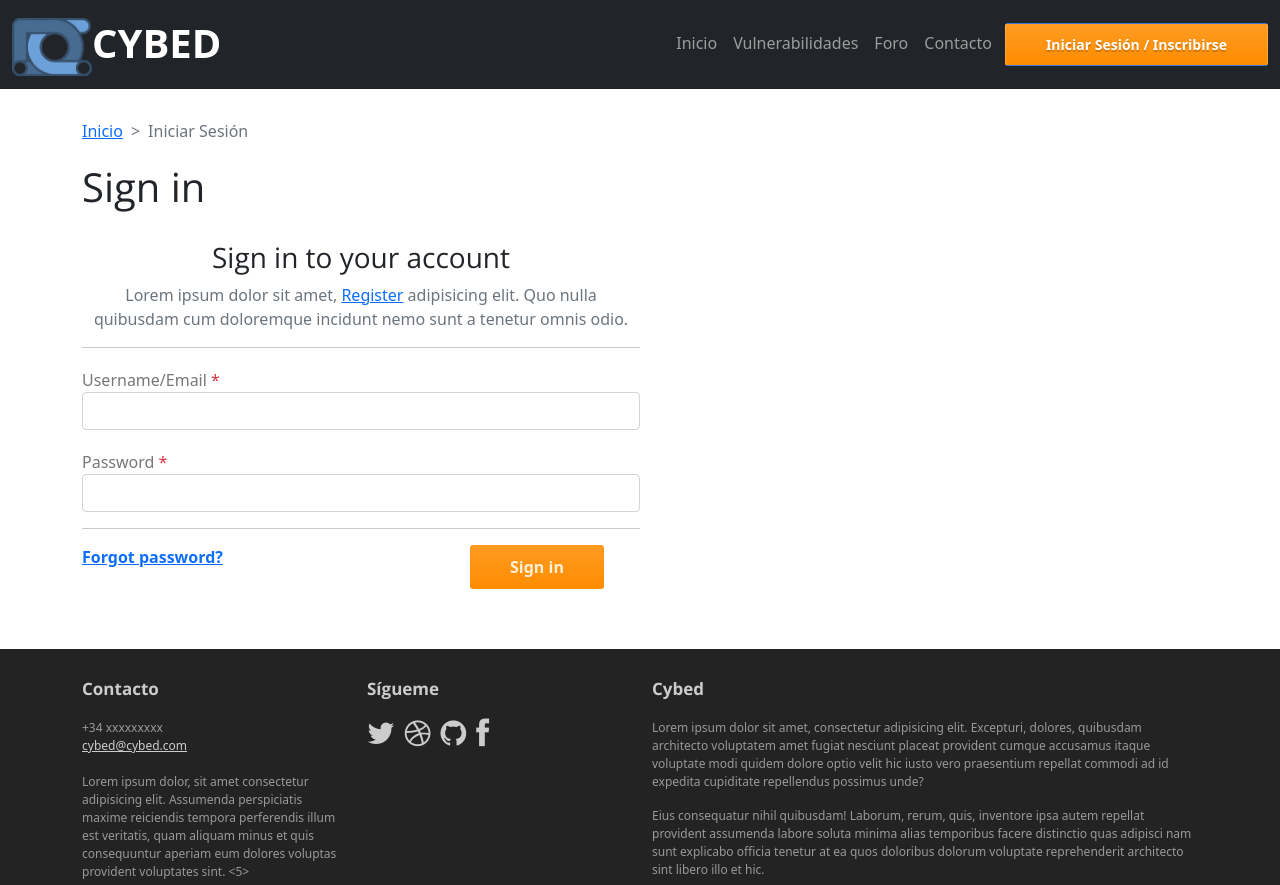
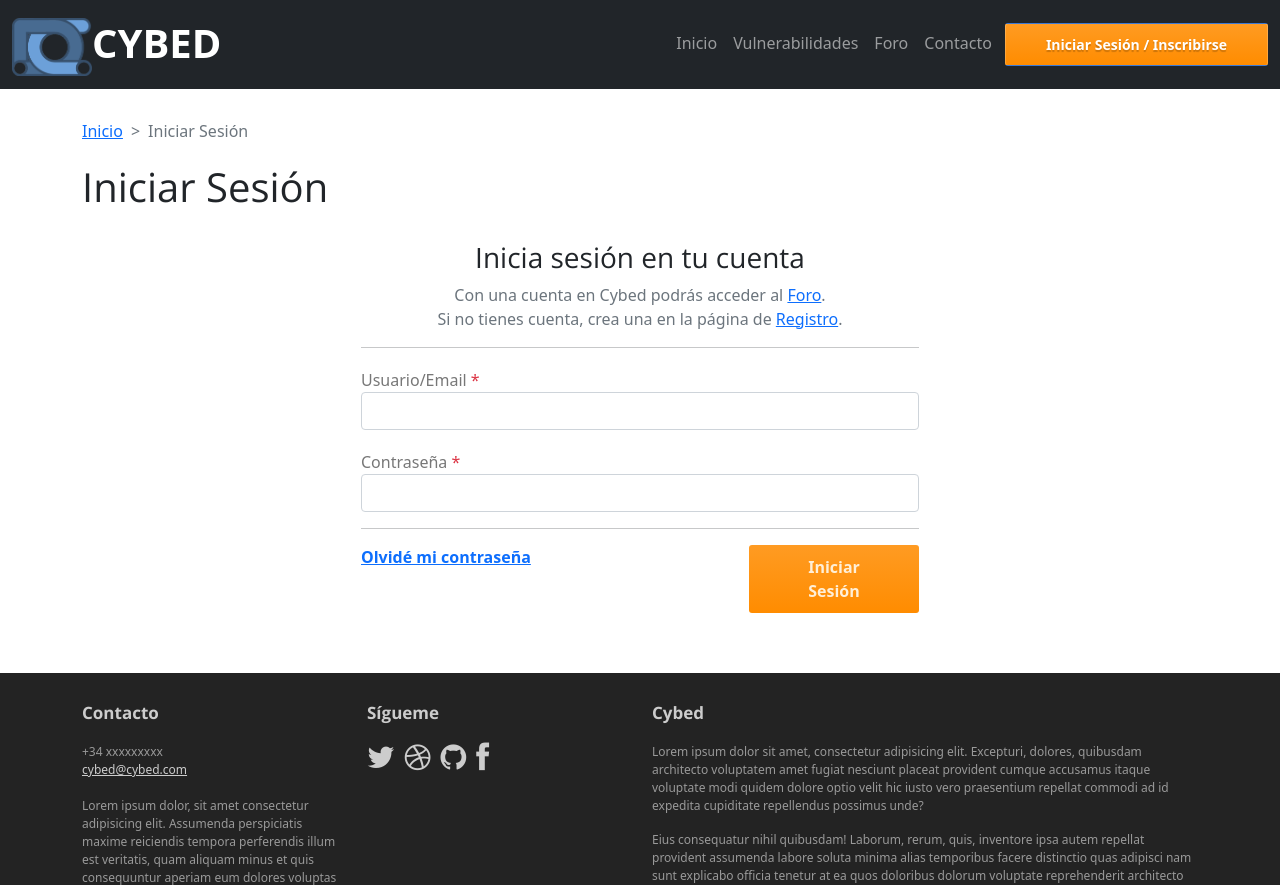
Before and after one commit to Proyecto-Cybed/Cybed-Frontend, a PHP site: page /login.php in a window 1280 px wide. Shown: the top 885 px of the page. Run offline with PHP 8.4, Linux system fonts and the light colour scheme.

Commit message:
Login and sign up updated

```diff
--- a/login.php
+++ b/login.php
@@ -47,23 +47,25 @@
 			<!-- Article main content -->
 			<article class="col-xs-12 maincontent">
 				<header class="page-header">
-					<h1 class="page-title">Sign in</h1>
+					<h1 class="page-title">Iniciar Sesión</h1>
 				</header>
 
-				<div class="col-md-6 col-md-offset-3 col-sm-8 col-sm-offset-2">
+				<div class="col-md-6 offset-md-3 col-sm-8 offset-sm-2">
 					<div class="panel panel-default">
 						<div class="panel-body">
-							<h3 class="thin text-center">Sign in to your account</h3>
-							<p class="text-center text-muted">Lorem ipsum dolor sit amet, <a href="signup.php">Register</a> adipisicing elit. Quo nulla quibusdam cum doloremque incidunt nemo sunt a tenetur omnis odio. </p>
+							<h3 class="thin text-center">Inicia sesión en tu cuenta</h3>
+							<p class="text-center text-muted">Con una cuenta en Cybed podrás acceder al <a href="#">Foro</a>.
+								<br />Si no tienes cuenta, crea una en la página de <a href="signup.php">Registro</a>.
+							</p>
 							<hr>
 
 							<form>
 								<div class="top-margin">
-									<label>Username/Email <span class="text-danger">*</span></label>
+									<label>Usuario/Email <span class="text-danger">*</span></label>
 									<input type="text" class="form-control">
 								</div>
 								<div class="top-margin">
-									<label>Password <span class="text-danger">*</span></label>
+									<label>Contraseña <span class="text-danger">*</span></label>
 									<input type="password" class="form-control">
 								</div>
 
@@ -71,10 +73,10 @@
 
 								<div class="row">
 									<div class="col-lg-8">
-										<b><a href="">Forgot password?</a></b>
+										<b><a href="">Olvidé mi contraseña</a></b>
 									</div>
 									<div class="col-lg-4 text-right">
-										<button class="btn btn-action" type="submit">Sign in</button>
+										<button class="btn btn-action" type="submit">Iniciar Sesión</button>
 									</div>
 								</div>
 							</form>
```
Also changed, not shown: signup.php (+3 -5 lines).
